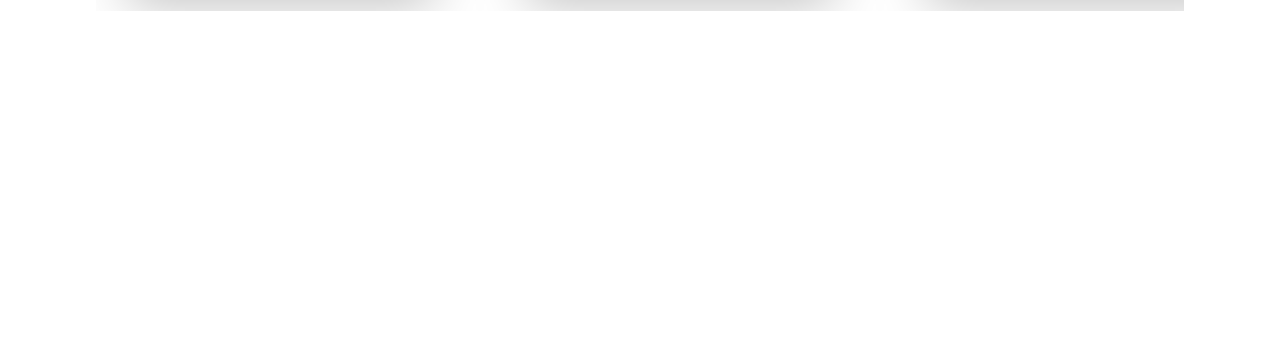
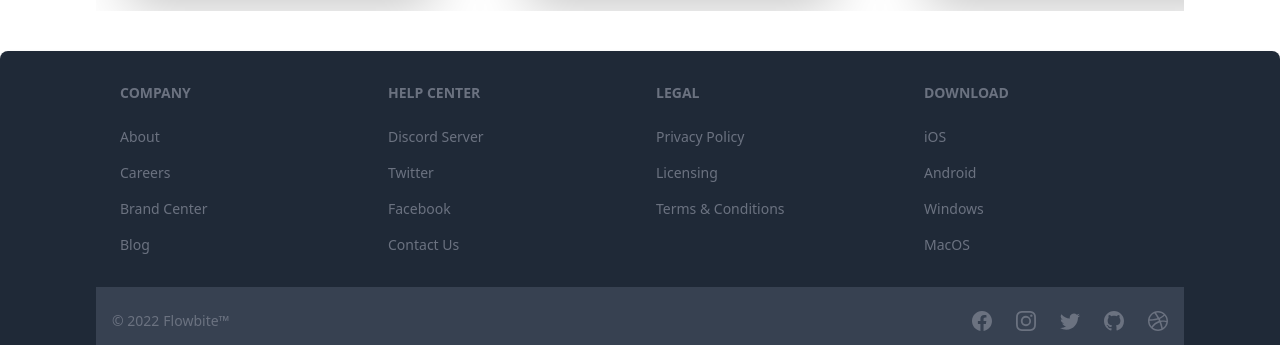
Before and after one commit to himanshi-sharma-123/book-store-frontend, a React (Vite) app: page / in a window 1280 px wide. Shown: the part 2630-2975 px from the top of the page. Before the commit the page ends 2681 px from the top, so only its background shows below. Built offline with nearby package versions, Linux system fonts and the light colour scheme; no server answers.

Commit message:
footer added

```diff
--- a/src/App.jsx
+++ b/src/App.jsx
@@ -4,6 +4,7 @@
 import "./App.css";
 import { Outlet } from "react-router-dom";
 import Navbar from "./components/Navbar";
+import MyFooter from "./components/MyFooter";
 
 function App() {
   const [count, setCount] = useState(0);
@@ -11,7 +12,10 @@
   return (
     <>
       <Navbar />
-      <Outlet />
+      <div className="min-h-screen">
+        <Outlet />
+      </div>
+      <MyFooter />
     </>
   );
 }
--- /dev/null
+++ b/src/components/MyFooter.jsx
@@ -0,0 +1,66 @@
+import { Footer } from "flowbite-react";
+import {
+  BsDribbble,
+  BsFacebook,
+  BsGithub,
+  BsInstagram,
+  BsTwitter,
+} from "react-icons/bs";
+
+const MyFooter = () => {
+  return (
+    <Footer bgDark>
+      <div className="w-full px-4 lg:px-24">
+        <div className="grid w-full grid-cols-2 gap-8 px-6 py-8 md:grid-cols-4">
+          <div>
+            <Footer.Title title="Company" />
+            <Footer.LinkGroup col>
+              <Footer.Link href="#">About</Footer.Link>
+              <Footer.Link href="#">Careers</Footer.Link>
+              <Footer.Link href="#">Brand Center</Footer.Link>
+              <Footer.Link href="#">Blog</Footer.Link>
+            </Footer.LinkGroup>
+          </div>
+          <div>
+            <Footer.Title title="help center" />
+            <Footer.LinkGroup col>
+              <Footer.Link href="#">Discord Server</Footer.Link>
+              <Footer.Link href="#">Twitter</Footer.Link>
+              <Footer.Link href="#">Facebook</Footer.Link>
+              <Footer.Link href="#">Contact Us</Footer.Link>
+            </Footer.LinkGroup>
+          </div>
+          <div>
+            <Footer.Title title="legal" />
+            <Footer.LinkGroup col>
+              <Footer.Link href="#">Privacy Policy</Footer.Link>
+              <Footer.Link href="#">Licensing</Footer.Link>
+              <Footer.Link href="#">Terms &amp; Conditions</Footer.Link>
+            </Footer.LinkGroup>
+          </div>
+          <div>
+            <Footer.Title title="download" />
+            <Footer.LinkGroup col>
+              <Footer.Link href="#">iOS</Footer.Link>
+              <Footer.Link href="#">Android</Footer.Link>
+              <Footer.Link href="#">Windows</Footer.Link>
+              <Footer.Link href="#">MacOS</Footer.Link>
+            </Footer.LinkGroup>
+          </div>
+        </div>
+        <div className="w-full bg-gray-700 px-4 py-6 sm:flex sm:items-center sm:justify-between">
+          <Footer.Copyright href="#" by="Flowbite™" year={2022} />
+          <div className="mt-4 flex space-x-6 sm:mt-0 sm:justify-center">
+            <Footer.Icon href="#" icon={BsFacebook} />
+            <Footer.Icon href="#" icon={BsInstagram} />
+            <Footer.Icon href="#" icon={BsTwitter} />
+            <Footer.Icon href="#" icon={BsGithub} />
+            <Footer.Icon href="#" icon={BsDribbble} />
+          </div>
+        </div>
+      </div>
+    </Footer>
+  );
+};
+
+export default MyFooter;
```
